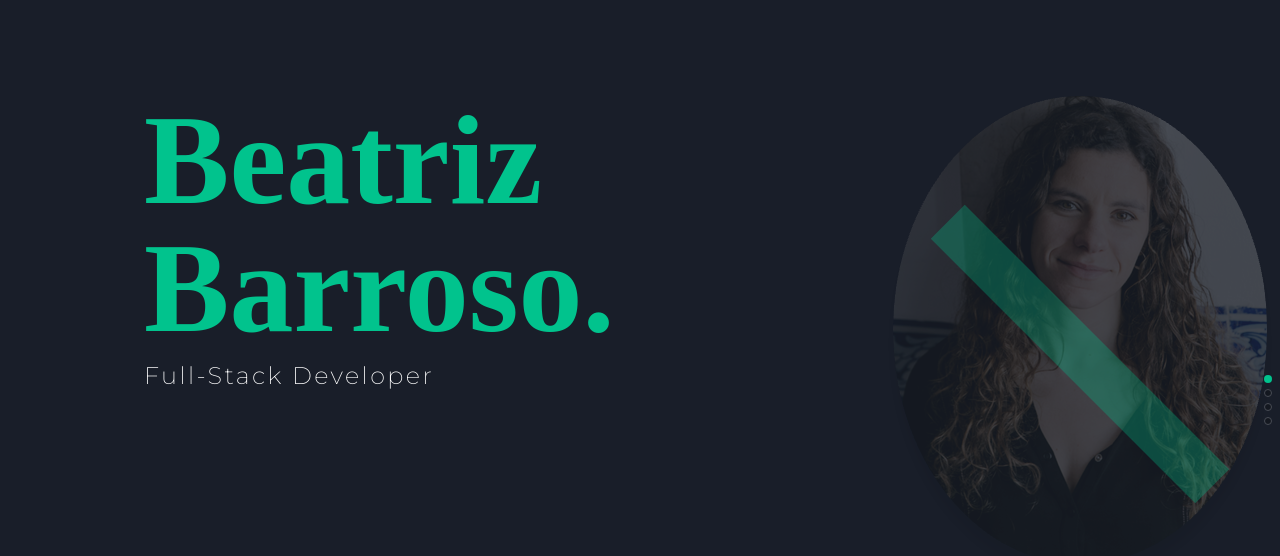
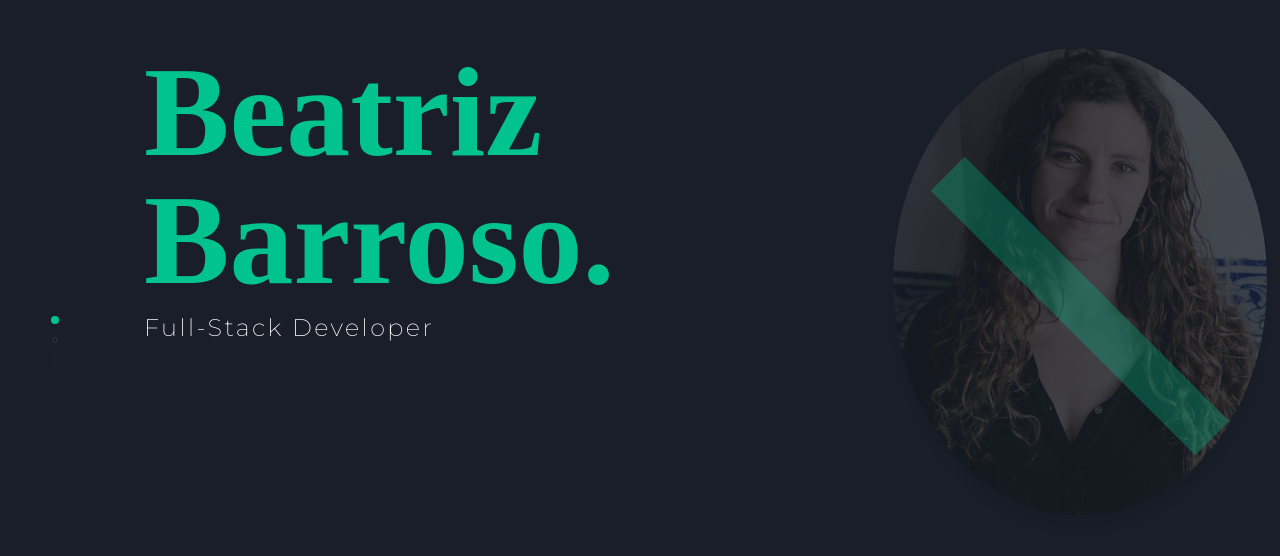
Before and after one commit to beatriznbarroso/personal-website, a Vue app: page / in a window 1280 px wide. Shown: the top 556 px of the page. Built offline with nearby package versions, Linux system fonts and the light colour scheme; a web font is replaced by a local one; what vue3-lottie would draw is missing.

Commit message:
swiper fixed

```diff
--- a/src/assets/main.css
+++ b/src/assets/main.css
@@ -22,7 +22,7 @@ a:hover {
 }
 
 .page {
-  @apply mx-2 lg:mx-32 2xl:mx-64 w-full lg:w-320 2xl:w-420 p-4 my-20;
+  @apply mx-2 lg:mx-32 2xl:mx-64 w-full lg:w-320 2xl:w-420 p-4;
 }
 
 h1,
@@ -58,8 +58,8 @@ h2 {
 
 swiper-vertical > .swiper-pagination-bullets,
 .swiper-pagination-vertical.swiper-pagination-bullets {
-  /* left: 10% !important;
-  top: 40% !important; */
+  left: 4% !important;
+  top: 40% !important;
   transform: translate3d(0px, -50%, 0);
 }
 
--- a/src/views/HomeView.vue
+++ b/src/views/HomeView.vue
@@ -1,17 +1,19 @@
 <template>
   <swiper
     :direction="'vertical'"
+    :autoplay="false"
     :slidesPerView="1"
-    :spaceBetween="30"
+    :spaceBetween="10"
     :mousewheel="true"
     :pagination="{
       clickable: true,
+      dynamicBullets: true
     }"
     :modules="modules"
     class="mySwiper"
   >
-    <swiper-slide>
-      <div id="home" class="page lg:grid lg:grid-cols-2 lg:justify-items-start h-fit">
+    <swiper-slide class="mt-8">
+      <div class="page lg:grid lg:grid-cols-2 lg:justify-items-start h-fit">
         <div class="w-fit">
           <div class="font-extrabold w-fit">
             <h3 style="font-family: Playfair, serif;"
@@ -39,7 +41,7 @@
       </div>
     </swiper-slide>
     <swiper-slide>
-      <div id="about" class="page">
+      <div class="page mt-4">
         <div class="lg:flex">
           <div class="w-full">
             <h2 class="mb-4">About</h2>
@@ -49,40 +51,8 @@
                   Hello 👋 My name is a Beatriz and I'm a self-made developer.
                 </p>
                 <br>
-                <p>
-                  So, picture this: I was knee-deep in the world of theatre, soaking up the drama and creativity, when I
-                  stumbled upon a coding bootcamp. Crazy, right? But that's where the magic happened.
-                </p>
-                <br>
-                <p>
-                  Coding wasn't even on my radar, but once I dipped my toes into it, I was hooked. It was like
-                  discovering
-                  a whole new way to express myself, just with lines of code instead of lines on a stage.
-                </p>
-                <br>
-                <p>
-                  Fast forward a bit, and I found myself at Goparity, this awesome tech company with a mission I could
-                  really get behind. For the past five years, I've been pouring my heart and soul into our work, from
-                  coding to managing a team.
-                </p>
-                <br>
-                <p>
-                  Now, as the CTO, I'm juggling a bunch of responsibilities, but I'm still getting my hands dirty with
-                  code. I mean, you can take the person out of coding, but you can't take coding out of the person,
-                  right?
-                </p>
-                <br>
-                <p>
-                  I'm all about pushing boundaries and learning new stuff. With technology evolving faster than you can
-                  say "bug fix," I'm constantly on the lookout for the next big thing.
-                </p>
-                <br>
-                <p>
-                  So yeah, that's my journey – from theatre buff to coding wizard. Who knows what's next? But I'm ready
-                  for whatever comes my way.
-                </p>
               </div>
-              <div class="place-self-center mt-8 lg:mt-0">
+              <div class="place-self-center lg:mt-0">
 
               </div>
             </div>
@@ -107,6 +77,12 @@
             </div>
           </div>
         </div>
+      </div>
+    </swiper-slide>
+    <swiper-slide>
+      <div class="page">
+        <h2 class="mb-8">Projects</h2>
+
       </div>
     </swiper-slide>
     <swiper-slide>
```
